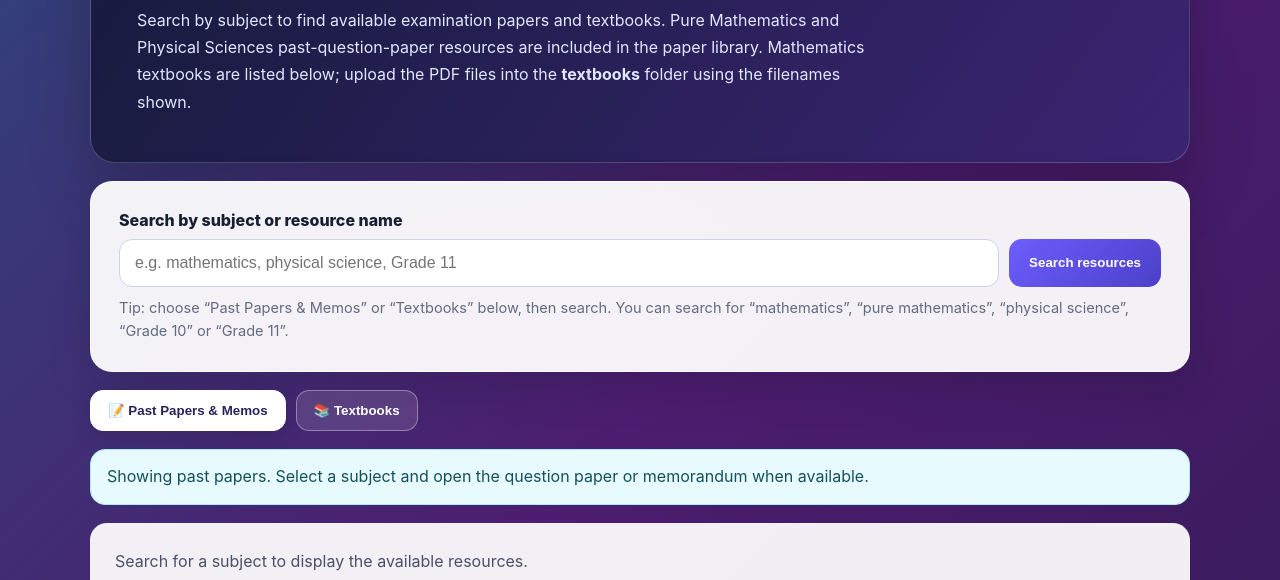
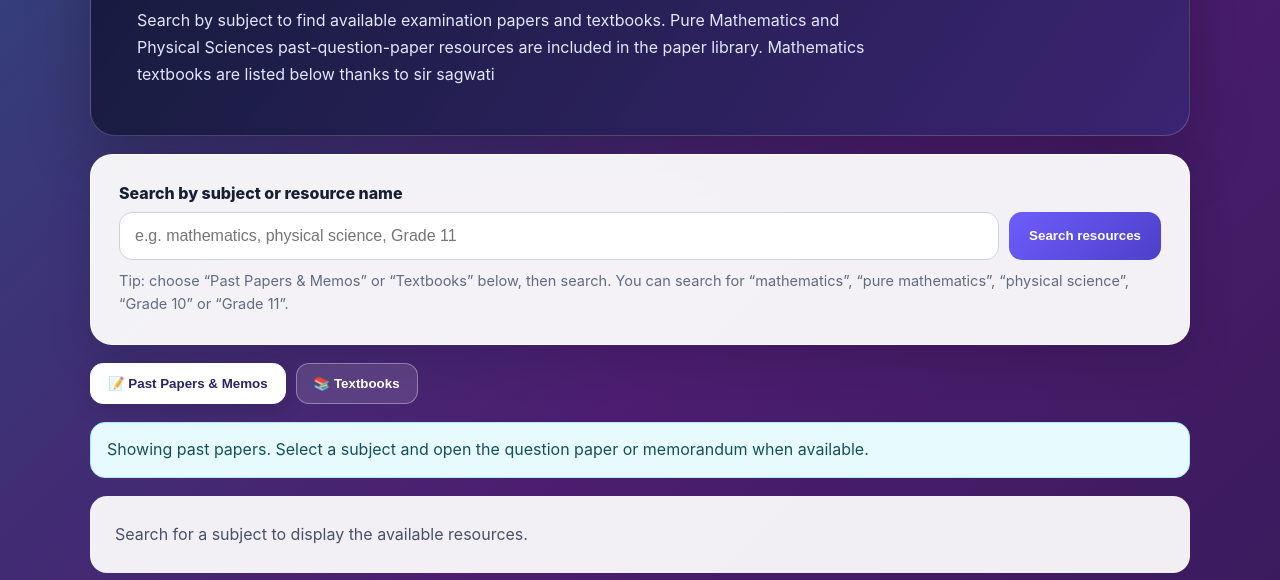
Before and after one commit to LESLEY-del/NTSHUXEKO-S-MATRIC-GUIDE, a plain HTML site: page subjects.html in a window 1280 px wide. Shown: the part 220-800 px from the top of the page. Drawn offline with Linux system fonts and the light colour scheme.

Commit message:
changing text

```diff
--- a/subjects.html
+++ b/subjects.html
@@ -57,7 +57,7 @@ footer a{color:#a9fbff;text-decoration:none}
   <section class="hero">
     <div class="eyebrow">Study resources library</div>
     <h1>Find past papers, memos &amp; textbooks</h1>
-    <p>Search by subject to find available examination papers and textbooks. Pure Mathematics and Physical Sciences past-question-paper resources are included in the paper library. Mathematics textbooks are listed below; upload the PDF files into the <strong>textbooks</strong> folder using the filenames shown.</p>
+    <p>Search by subject to find available examination papers and textbooks. Pure Mathematics and Physical Sciences past-question-paper resources are included in the paper library. Mathematics textbooks are listed below thanks to sir sagwati</p>
   </section>
 
   <section class="searchbox">
```
